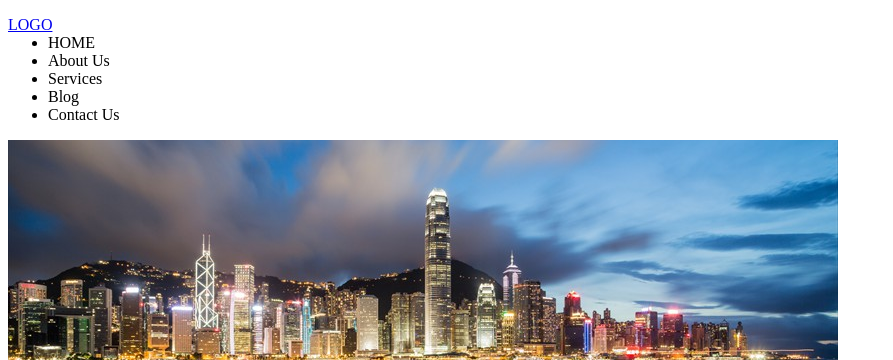
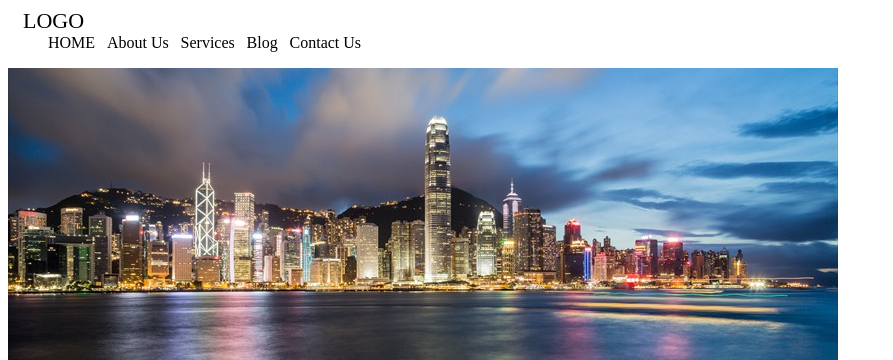
Before and after one commit to zhshimanto/css-basic-1, a plain HTML site: page index.html in a window 1280 px wide. Shown: the top 360 px of the page, without its empty margins (0-893 px from the left). Drawn offline with Linux system fonts and the light colour scheme.

Commit message:
Style added

```diff
--- a/style.css
+++ b/style.css
@@ -1,15 +1,29 @@
 .header{
     width: 100%;
+    display: flex;
 }
 .header-left{
     width: 50%;
     float: left;
+}
+.header-left a {
+    font-size: 22px;
+    color: #000;
+    text-decoration: none;
+    padding: 15px;
 }
 
 .header-right{
     width: 50%;
 }
 
+.header-right ul {
+    list-style: none;
+    display: flex;
+}
+.header-right ul li {
+    margin-right: 2%;
+}
 .slider .slider-1, .slider .slider-2 img, .slider .slider-3 img{
     width: 400px;
     height: 275px;
```
